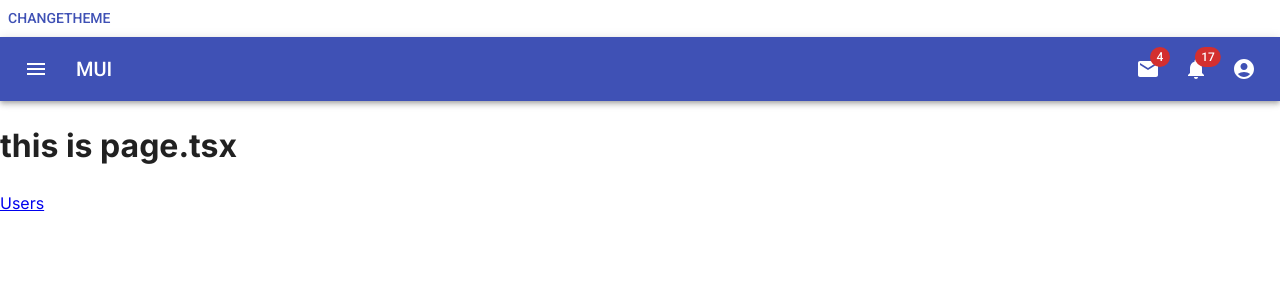
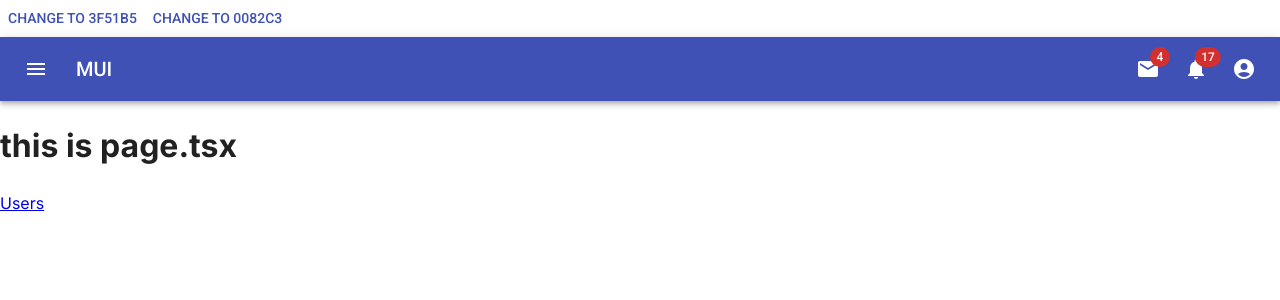
Before and after one commit to rondout/my-webpage, a Next.js app: page / in a window 1280 px wide. Shown: the top 300 px of the page. Built offline with nearby package versions, Linux system fonts and the light colour scheme.

Commit message:
feat: 引入redux状态管理

```diff
--- a/components/themeRegistry/ThemeRegistry.tsx
+++ b/components/themeRegistry/ThemeRegistry.tsx
@@ -11,16 +11,28 @@ export default function ThemeRegistry({
 }: {
   children: React.ReactNode;
 }) {
-  const [theme, setTheme] = React.useState(defaultTheme);
+  const [theme, setTheme] = React.useState(generateTheme());
+  // const [mounted, setMounted] = React.useState(false);
 
-  const changeTheme = () => {
-    setTheme(generateTheme("#0082c3"));
+  const changeTheme = (themeColor: string) => {
+    window.localStorage.setItem("theme", themeColor);
+    setTheme(generateTheme(themeColor));
   };
+
+  React.useEffect(() => {
+    // setMounted(true);
+    setTheme(generateTheme(window.localStorage.getItem("theme")));
+  }, []);
+
+  // if (!mounted) {
+  //   return null;
+  // }
 
   return (
     <NextAppDirEmotionCacheProvider options={{ key: "mui" }}>
       <ThemeProvider theme={theme}>
-        <Button onClick={changeTheme}>ChangeTheme</Button>
+        <Button onClick={() => changeTheme("#3f51b5")}>Change To 3F51B5</Button>
+        <Button onClick={() => changeTheme("#0082c3")}>Change To 0082C3</Button>
         {/* CssBaseline kickstart an elegant, consistent, and simple baseline to build upon. */}
         <CssBaseline />
         {children}
--- a/components/themeRegistry/theme.ts
+++ b/components/themeRegistry/theme.ts
@@ -7,12 +7,17 @@ const roboto = Roboto({
   display: "swap",
 });
 
-export const generateTheme = (primary: string = "#3f51b5") => {
+export const generateTheme = (primary?: string) => {
+  try {
+    if (!primary) {
+      // primary = localStorage.getItem("theme") || "#3f51b5";
+    }
+  } catch (error) {}
   return createTheme({
     palette: {
       mode: "light",
       primary: {
-        main: primary,
+        main: primary || "#3f51b5",
       },
     },
     typography: {
```
